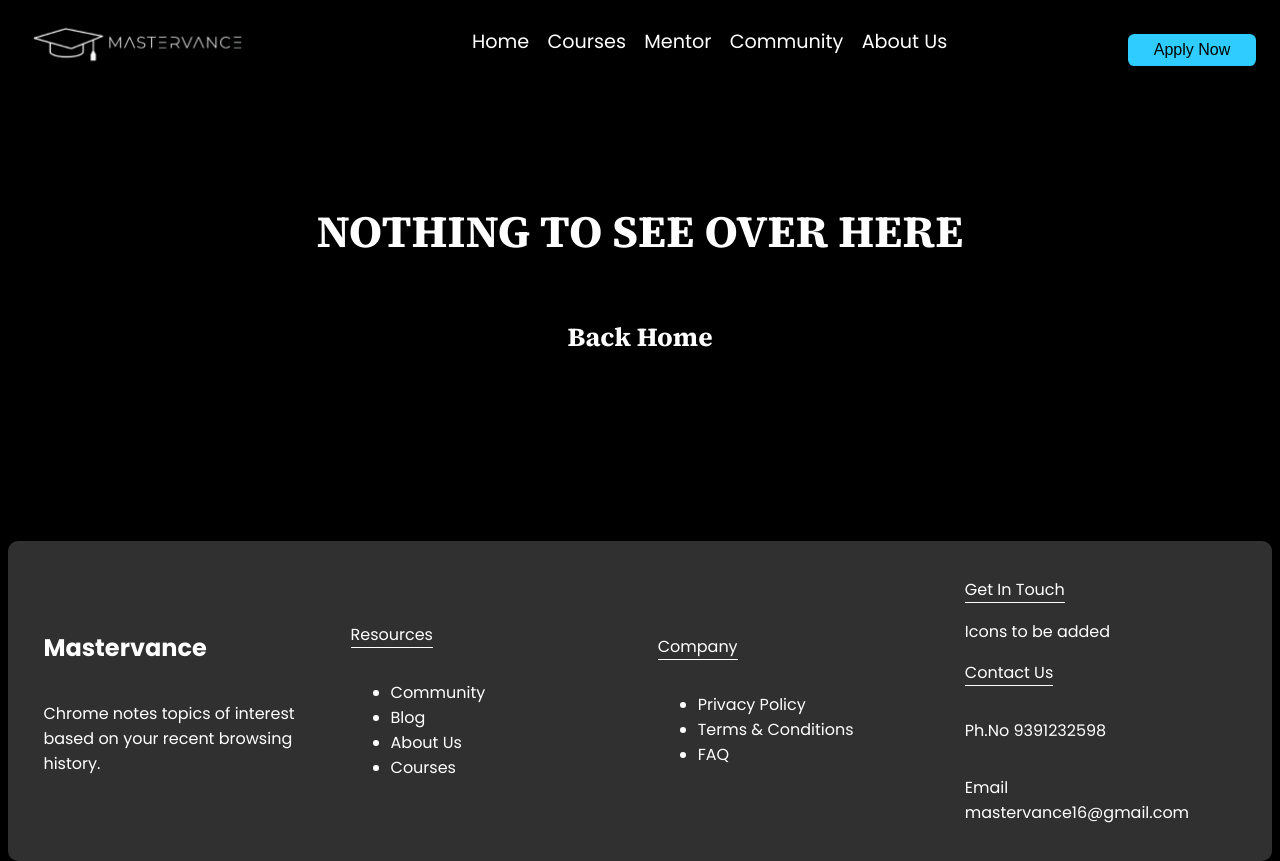
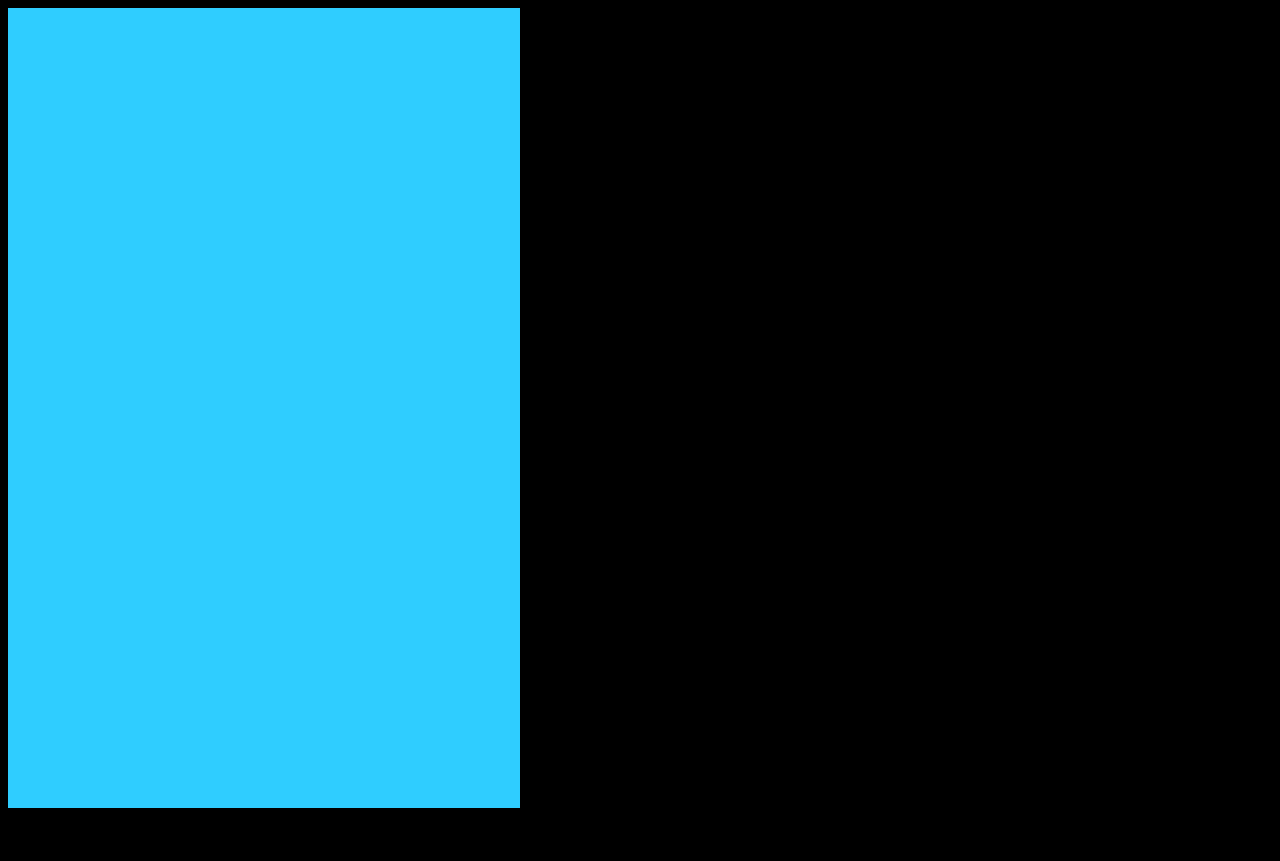
Before and after one commit to Gouripriya09/Future-Mastership, a React (Vite) app in the folder client/: page /auth in a window 1280 px wide. After the commit the page ends 816 px from the top, so only its background shows below. Built offline with nearby package versions, Linux system fonts and the light colour scheme.

Commit message:
Added Login Button to navbar and created auth components(page)

```diff
--- a/client/src/App.jsx
+++ b/client/src/App.jsx
@@ -6,6 +6,7 @@
 import NoPage from "./pages/NoPage/NoPage";
 import Mentor from "./pages/Mentors/Mentor";
 import Community from "./pages/Community/Community";
+import Auth from "./pages/Auth/Auth";
 import Courses from "./pages/Courses/Courses";
 
 const App = () => {
@@ -14,6 +15,7 @@
       <Routes>
         <Route path="/" element={<Home />} />
         <Route path="/about" element={<About />} />
+        <Route path="/auth" element={<Auth />} />
         <Route path="/community" element={<Community />} />
         <Route path="/mentor" element={<Mentor />} />
         <Route path="/courses" element={<Courses />} />
--- a/client/src/components/Navbar/Navbar.css
+++ b/client/src/components/Navbar/Navbar.css
@@ -39,3 +39,10 @@
 .Navbar .e2 ul li p:hover {
   border-bottom: 1px solid var(--primary);
 }
+
+.login-btn {
+  background: none;
+  color: var(--light);
+  border: 1px solid var(--gray);
+  margin-right: 1rem;
+}
--- a/client/src/components/Navbar/Navbar.jsx
+++ b/client/src/components/Navbar/Navbar.jsx
@@ -40,6 +40,9 @@
         </ul>
       </span>
       <span className="set e3">
+        <Link to="/auth">
+          <button className="login-btn">LOGIN</button>
+        </Link>
         <button className="apply">Apply Now</button>
       </span>
     </div>
--- /dev/null
+++ b/client/src/pages/Auth/Auth.jsx
@@ -0,0 +1,14 @@
+import React, { useState, useEffect } from "react";
+import "./auth.css";
+
+const Auth = () => {
+  const [isSignUp, setisSignUp] = useState(false);
+  return (
+    <div className="Auth">
+      <div className="ls-auth"></div>
+      <div className="rs-auth"></div>
+    </div>
+  );
+};
+
+export default Auth;
--- /dev/null
+++ b/client/src/pages/Auth/auth.css
@@ -0,0 +1,11 @@
+.ls-auth {
+  min-width: 40vw;
+  background: var(--primary);
+}
+.rs-auth {
+  min-width: 60vw;
+}
+.Auth {
+  height: 100vh;
+  display: flex;
+}
```
